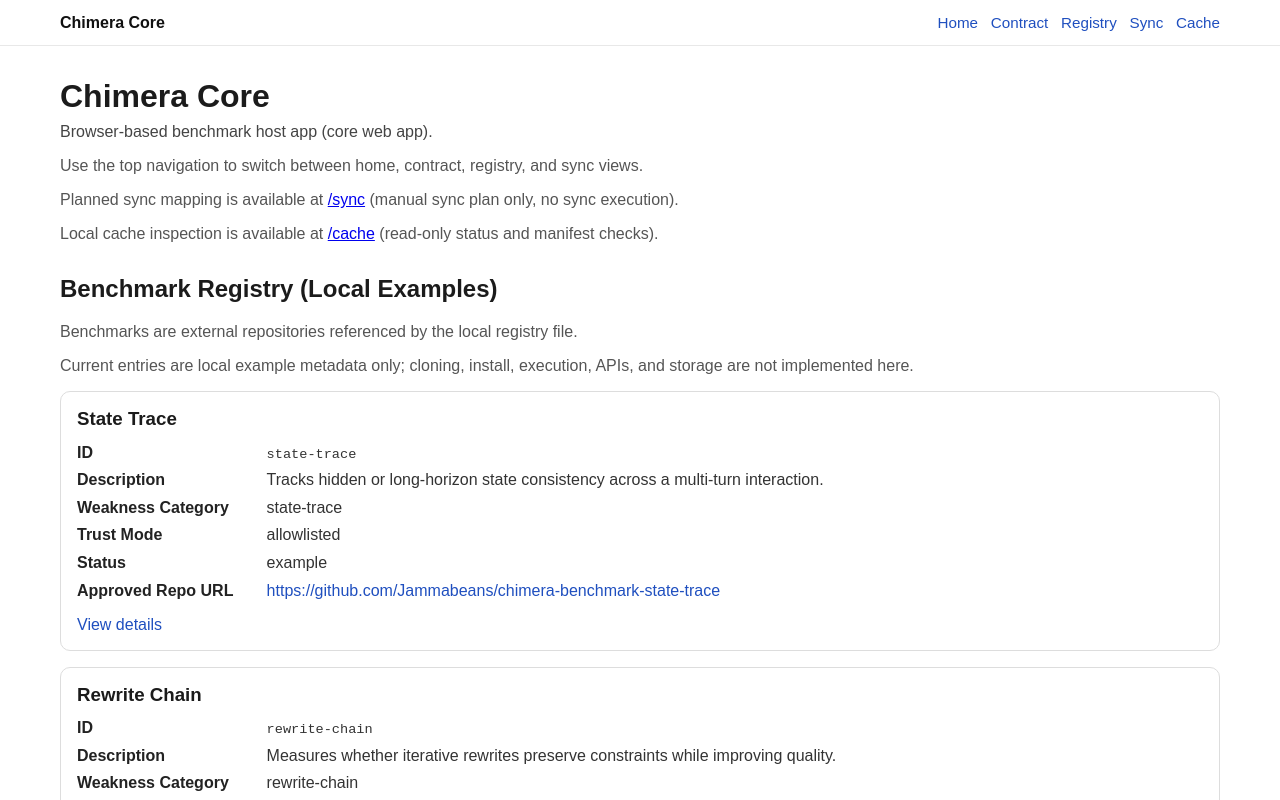
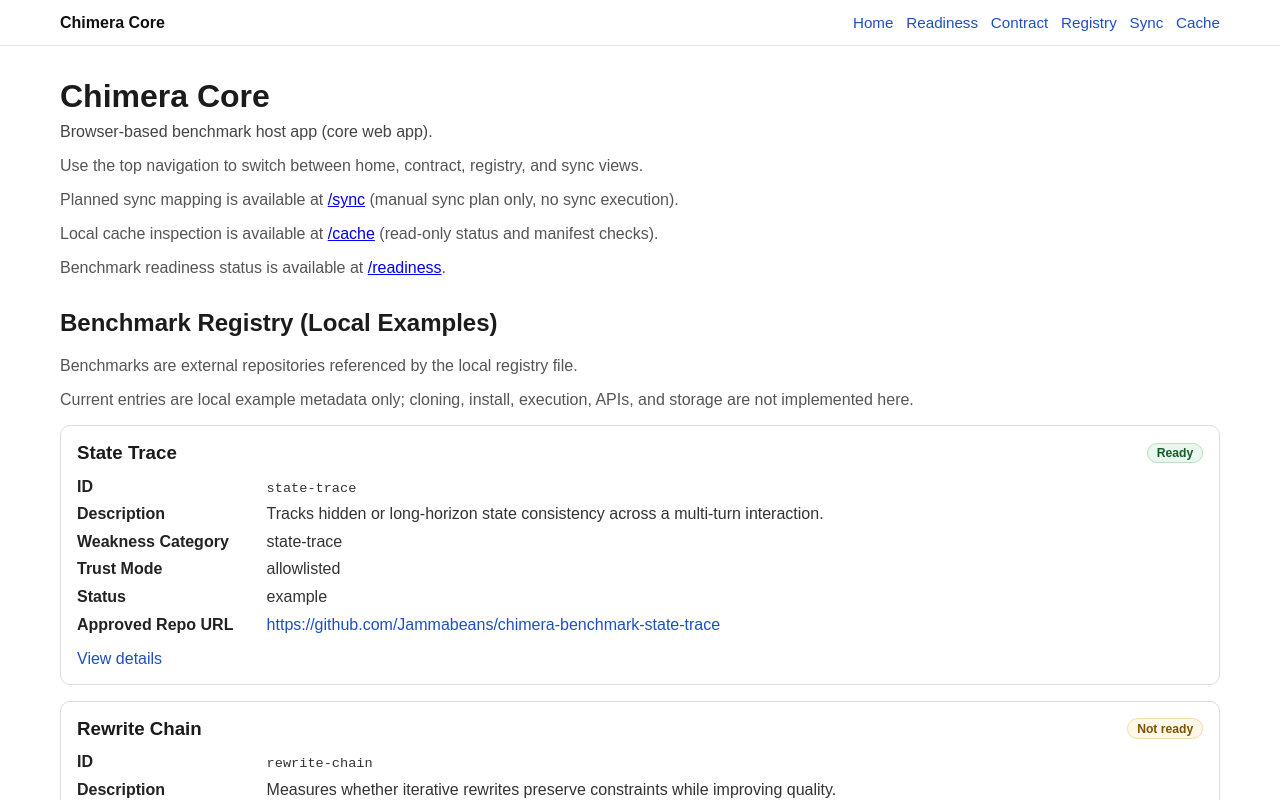
Before and after one commit to Jammabeans/Chimera, a Next.js app: page / in a window 1280 px wide. Shown: the top 800 px of the page. Built offline with nearby package versions, Linux system fonts and the light colour scheme.

Commit message:
feat: add benchmark readiness page and integrate readiness status into detail views

```diff
--- a/src/app/globals.css
+++ b/src/app/globals.css
@@ -330,6 +330,97 @@
   margin: 0 0 0.85rem 0;
 }
 
+.benchmark-card-title-row {
+  display: flex;
+  align-items: center;
+  justify-content: space-between;
+  gap: 0.75rem;
+}
+
+.readiness-badge {
+  display: inline-flex;
+  align-items: center;
+  border-radius: 999px;
+  padding: 0.15rem 0.55rem;
+  font-size: 0.76rem;
+  font-weight: 600;
+  white-space: nowrap;
+}
+
+.readiness-badge-ready {
+  background: #eaf7ee;
+  color: #165c2a;
+  border: 1px solid #b8e0c4;
+}
+
+.readiness-badge-not-ready {
+  background: #fff8e8;
+  color: #7f5200;
+  border: 1px solid #f0dbac;
+}
+
+.readiness-summary {
+  border: 1px solid #ddd;
+  border-radius: 8px;
+  padding: 0.85rem;
+  background: #fafafa;
+}
+
+.readiness-summary p {
+  margin: 0.2rem 0;
+}
+
+.readiness-list {
+  list-style: none;
+  margin: 1rem 0 0;
+  padding: 0;
+  display: grid;
+  gap: 1rem;
+}
+
+.readiness-card {
+  border: 1px solid #ddd;
+  border-radius: 10px;
+  padding: 1rem;
+  background: #fff;
+}
+
+.readiness-card h2 {
+  margin: 0 0 0.85rem 0;
+}
+
+.readiness-card dl {
+  margin: 0;
+  display: grid;
+  gap: 0.6rem;
+}
+
+.readiness-card dl > div {
+  display: grid;
+  grid-template-columns: minmax(140px, 220px) 1fr;
+  gap: 0.6rem;
+}
+
+.readiness-card dt {
+  font-weight: 600;
+  color: #222;
+}
+
+.readiness-card dd {
+  margin: 0;
+  color: #333;
+}
+
+.readiness-status-ready {
+  color: #1d7a35;
+  font-weight: 600;
+}
+
+.readiness-status-not-ready {
+  color: #8a5c00;
+  font-weight: 600;
+}
+
 .benchmark-card dl {
   margin: 0;
   display: grid;
@@ -405,6 +496,7 @@
   }
 
   .benchmark-card dl > div,
+  .readiness-card dl > div,
   .cache-inspection-card dl > div,
   .sync-plan-card dl > div,
   .benchmark-detail-list > div {
--- a/src/app/layout.tsx
+++ b/src/app/layout.tsx
@@ -21,6 +21,7 @@
               <p className="app-shell-brand">Chimera Core</p>
               <nav aria-label="Primary" className="app-shell-nav">
                 <Link href="/">Home</Link>
+                <Link href="/readiness">Readiness</Link>
                 <Link href="/contract">Contract</Link>
                 <Link href="/registry">Registry</Link>
                 <Link href="/sync">Sync</Link>
--- a/src/app/page.tsx
+++ b/src/app/page.tsx
@@ -1,8 +1,11 @@
 import { getRegisteredBenchmarks } from "@/core/registry/getRegisteredBenchmarks";
+import { getBenchmarkReadiness } from "@/core/registry/getBenchmarkReadiness";
 import Link from "next/link";
 
 export default function HomePage() {
   const benchmarks = getRegisteredBenchmarks();
+  const readinessReport = getBenchmarkReadiness();
+  const readinessById = new Map(readinessReport.benchmarks.map((item) => [item.benchmarkId, item]));
 
   return (
     <main className="container">
@@ -14,6 +17,9 @@
       </p>
       <p className="subtle">
         Local cache inspection is available at <Link href="/cache">/cache</Link> (read-only status and manifest checks).
+      </p>
+      <p className="subtle">
+        Benchmark readiness status is available at <Link href="/readiness">/readiness</Link>.
       </p>
 
       <section aria-label="Benchmark Registry" className="registry-section">
@@ -29,7 +35,14 @@
         <ul className="benchmark-card-list">
           {benchmarks.map((benchmark) => (
             <li key={benchmark.id} className="benchmark-card">
-              <h3>{benchmark.name}</h3>
+              <h3 className="benchmark-card-title-row">
+                <span>{benchmark.name}</span>
+                {readinessById.get(benchmark.id)?.ready ? (
+                  <span className="readiness-badge readiness-badge-ready">Ready</span>
+                ) : (
+                  <span className="readiness-badge readiness-badge-not-ready">Not ready</span>
+                )}
+              </h3>
               <dl>
                 <div>
                   <dt>ID</dt>
--- /dev/null
+++ b/src/core/registry/getBenchmarkReadiness.ts
@@ -0,0 +1,78 @@
+import type { BenchmarkCacheStatus } from "./getCacheInspection";
+
+import { getCacheInspection } from "./getCacheInspection";
+
+export interface BenchmarkReadinessItem {
+  benchmarkId: string;
+  benchmarkName: string;
+  existsInRegistry: true;
+  cacheStatus: BenchmarkCacheStatus;
+  manifestValid: boolean;
+  ready: boolean;
+  readinessLabel: "Ready" | "Not ready";
+  readinessMessage: string;
+}
+
+export interface BenchmarkReadinessSummary {
+  totalCount: number;
+  readyCount: number;
+  notReadyCount: number;
+}
+
+export interface BenchmarkReadinessReport {
+  summary: BenchmarkReadinessSummary;
+  benchmarks: BenchmarkReadinessItem[];
+}
+
+function getReadinessMessage(status: BenchmarkCacheStatus, validationErrors: string[]): string {
+  if (status === "manifest-valid") {
+    return "Registry entry, cache directory, and root manifest are present and valid.";
+  }
+
+  if (status === "cache-missing") {
+    return "Registry entry exists, but cache directory is missing.";
+  }
+
+  if (status === "manifest-missing") {
+    return "Cache directory exists, but root benchmark.manifest.json is missing.";
+  }
+
+  const firstError = validationErrors[0];
+  if (firstError) {
+    return `Manifest exists but is invalid: ${firstError}`;
+  }
+
+  return "Manifest exists but is invalid.";
+}
+
+export function getBenchmarkReadiness(): BenchmarkReadinessReport {
+  const inspection = getCacheInspection();
+
+  const benchmarks = inspection.map((item): BenchmarkReadinessItem => {
+    const manifestValid = item.status === "manifest-valid";
+    const ready = manifestValid;
+
+    return {
+      benchmarkId: item.benchmarkId,
+      benchmarkName: item.benchmarkName,
+      existsInRegistry: true,
+      cacheStatus: item.status,
+      manifestValid,
+      ready,
+      readinessLabel: ready ? "Ready" : "Not ready",
+      readinessMessage: getReadinessMessage(item.status, item.validationErrors),
+    };
+  });
+
+  const readyCount = benchmarks.filter((item) => item.ready).length;
+  const totalCount = benchmarks.length;
+
+  return {
+    summary: {
+      totalCount,
+      readyCount,
+      notReadyCount: totalCount - readyCount,
+    },
+    benchmarks,
+  };
+}
```
Also changed, not shown: src/app/benchmarks/[id]/page.tsx (+76 -4 lines), src/app/readiness/page.tsx (added, +64 -0 lines), src/core/registry/getBenchmarkDetailState.ts (added, +45 -0 lines), 3 other files (tests, documents, lock files or other folders).
